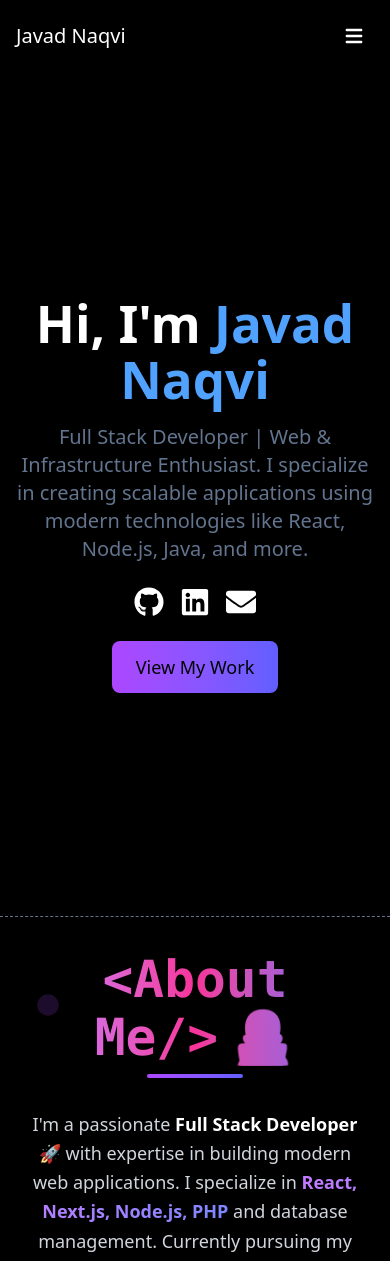
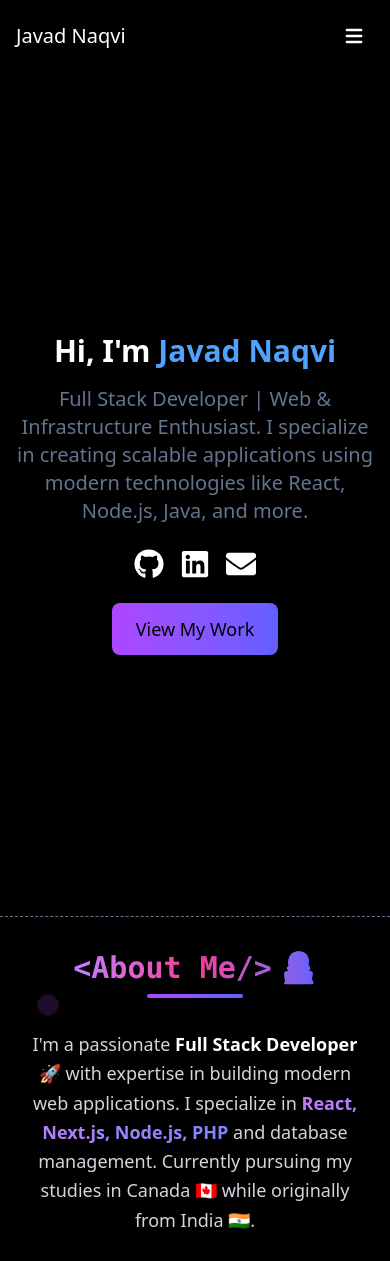
Before and after one commit to missamnaqvi/portfolio, a React (Vite) app: page / in a window 390 px wide. Shown: the top 1261 px of the page. Built offline with nearby package versions, Linux system fonts and the light colour scheme.

Commit message:
title issue fix

```diff
--- a/src/components/About.jsx
+++ b/src/components/About.jsx
@@ -65,9 +65,9 @@ export default function About() {
           animate={{ opacity: 1, y: 0 }}
           transition={{ duration: 0.8 }}
         >
-          <h1 className="text-4xl md:text-5xl font-bold bg-gradient-to-r from-purple-400 via-pink-500 to-indigo-500 bg-clip-text text-transparent inline-block">
+          <p className="text-3xl md:text-4xl lg:text-5xl font-bold bg-gradient-to-r from-purple-400 via-pink-500 to-indigo-500 bg-clip-text text-transparent inline-block">
             <code>&lt;About Me/&gt;</code> 👨‍💻
-          </h1>
+          </p>
           <motion.div
             className="w-24 h-1 bg-gradient-to-r from-purple-500 to-indigo-500 mx-auto mt-2 rounded-full"
             initial={{ scaleX: 0 }}
--- a/src/components/Hero.jsx
+++ b/src/components/Hero.jsx
@@ -8,14 +8,14 @@ export default function Hero() {
       className="bg-black text-white border-b-[1px] border-dashed border-slate-500"
     >
       <section className="container flex flex-col items-center justify-center min-h-screen text-center p-6 px-3 md:px-6">
-        <motion.h1
-          className="text-3xl md:text-5xl font-bold mb-4"
+        <motion.p
+          className="text-3xl md:text-4xl lg:text-5xl font-bold mb-4"
           initial={{ opacity: 0, y: -50 }}
           animate={{ opacity: 1, y: 0 }}
           transition={{ duration: 0.8 }}
         >
           Hi, I'm <span className="text-blue-400">Javad Naqvi</span>
-        </motion.h1>
+        </motion.p>
         <motion.p
           className="text-xl text-slate-500 max-w-2xl"
           initial={{ opacity: 0, y: 50 }}
```
